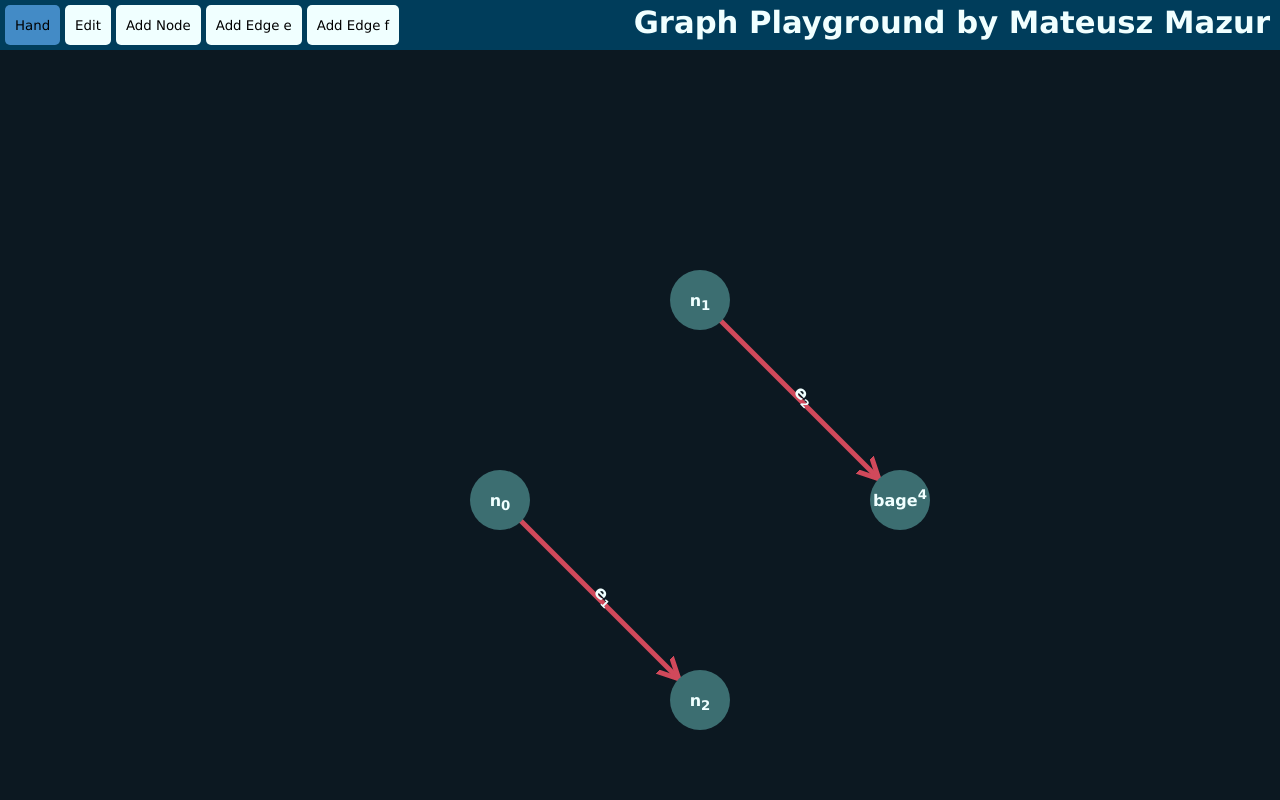
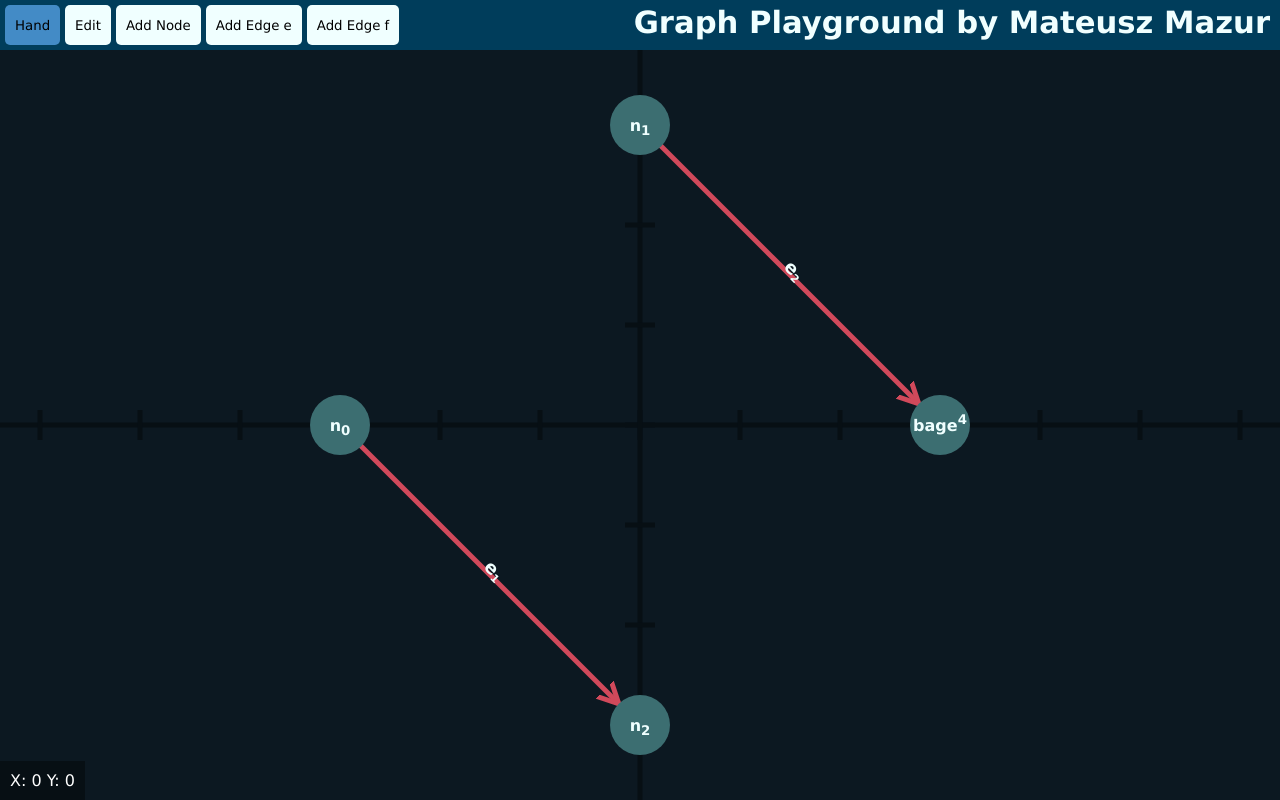
Before and after one commit to mzsuetam/Gene-Graph-Editor, an Angular app: page / in a window 1280 px wide. Built offline with nearby package versions, Linux system fonts and the light colour scheme.

Commit message:
Implemented canvas moving & added axis

```diff
--- a/src/app/app.component.css
+++ b/src/app/app.component.css
@@ -54,6 +54,59 @@
 	background-color:#0c1821;
 	width: 100vw;
 	height: calc(100vh - 50px);
+	position: absolute;
+	top: 50px;
+	overflow: hidden;
+}
+
+/* COORDINATE SYSTEM SECTION */
+
+#cs-y-axis{
+	background: #070f14;
+	height: 100%;
+	width: 5px;
+
+	position: absolute;
+	top: 0;
+	transform: translateX(-50%);
+}
+
+.cs-x-axis-grad{
+	background: #070f14;
+	height: 5px;
+
+	position: absolute;
+	transform: translate(-50%,-50%);
+}
+
+.cs-y-axis-grad{
+	background: #070f14;
+	width: 5px;
+
+	position: absolute;
+	transform: translate(-50%,-50%);
+}
+
+#cs-x-axis{
+	background: #070f14;
+	height: 5px;
+	width: 100%;
+
+	position: absolute;
+	left: 0;
+	transform: translateY(-50%);
+}
+
+#cs-badge{
+	position: absolute;
+	z-index: 2;
+	bottom: 0;
+
+	background: #070f14;
+	color: white;
+	padding: 10px;
+
+	cursor: pointer;
 }
 
 /* NODE SECTION */
--- a/src/app/app.component.html
+++ b/src/app/app.component.html
@@ -10,10 +10,23 @@
 
 <!-- SECTION OF CANVAS -->
 <div id="canvas" [style.cursor]="getCursorStyle('canvas')">
+	<div id="cs-y-axis" [attr.style]="'left:'+settings.physical.coord_sys.x_offset+'px;'" ></div>
+	<div id="cs-x-axis" [attr.style]="'top:'+settings.physical.coord_sys.y_offset+'px;'" ></div>
+	<div *ngFor="let i of getCsAxisGrad(0)" class="cs-x-axis-grad"	[attr.style]="'width:'+settings.physical.coord_sys.grad_size+'px;'
+	+'top:'+(settings.physical.coord_sys.y_offset%settings.physical.coord_sys.grad_factor+i*settings.physical.coord_sys.grad_factor)+'px;'
+	+'left:'+settings.physical.coord_sys.x_offset+'px;'" ></div>
+	<div *ngFor="let i of getCsAxisGrad(1)" class="cs-y-axis-grad"	[attr.style]="'height:'+settings.physical.coord_sys.grad_size+'px;'
+	+'left:'+(settings.physical.coord_sys.x_offset%settings.physical.coord_sys.grad_factor+i*settings.physical.coord_sys.grad_factor)+'px;'
+	+'top:'+settings.physical.coord_sys.y_offset+'px;'" ></div>
+	<div id="cs-badge" (click)="resetOffset()" title="Press to reset">
+		<p>
+			X: {{getOffsetForPrint(0)}} Y: {{getOffsetForPrint(1)}}
+		</p>
+	</div>
 	<!-- EDGES 1 -->
 	<svg *ngFor="let e of edges_1" id="edge-1-{{e.id}}" [class]="'edge edge-type-1'" [attr.height]="e.physical.height" [attr.width]="e.physical.width"
-		[style.left.px]="!isEdge1Flipped(e.id) ? e.physical.x : e.physical.x"
-		[style.top.px]="!isEdge1Flipped(e.id) ? e.physical.y : e.physical.y">
+		[style.left.px]="this.settings.physical.coord_sys.x_offset +  e.physical.x"
+		[style.top.px]="this.settings.physical.coord_sys.y_offset +  e.physical.y">
 		<defs>
 			<marker id="triangle-1-right" viewBox="2 0 10 10" refX="22" refY="5" markerWidth="5" markerHeight="5" orient="auto">
 				<path d="M 0 0 L 10 5 L 0 10 z" [class]="'edge-type-1'" stroke-width="2"/>
@@ -39,8 +52,8 @@
 	</svg>
 	<!-- EDGES 2 -->
 	<svg *ngFor="let e of edges_2" id="edge-2-{{e.id}}" [class]="'edge edge-type-2'" [attr.height]="e.physical.height" [attr.width]="e.physical.width"
-		[style.left.px]="!isEdge2Flipped(e.id) ? e.physical.x : e.physical.x"
-		[style.top.px]="!isEdge2Flipped(e.id) ? e.physical.y : e.physical.y">
+		[style.left.px]="this.settings.physical.coord_sys.x_offset +  e.physical.x"
+		[style.top.px]="this.settings.physical.coord_sys.y_offset +  e.physical.y">
 		<defs>
 			<marker id="triangle-2-right" viewBox="2 0 10 10" refX="22" refY="5" markerWidth="5" markerHeight="5" orient="auto">
 				<path d="M 0 0 L 10 5 L 0 10 z" [class]="'edge-type-2'" stroke-width="2"/>
@@ -67,7 +80,8 @@
 	<!-- NODES -->
 	<div *ngFor="let n of nodes" id="node-{{n.id}}" class="node" [ngClass]="{selected : isSelected(n.id)}" (click)="flipSelection(n.id)"
 		[style.width.px]="n.physical.width" [style.height.px]="n.physical.height"
-		[style.left.px]="n.physical.x - n.physical.height/2"  [style.top.px]="n.physical.y - n.physical.height/2"
+		[style.left.px]="this.settings.physical.coord_sys.x_offset + n.physical.x - n.physical.width/2"
+		[style.top.px]="this.settings.physical.coord_sys.y_offset + n.physical.y - n.physical.height/2"
 		[style.cursor]="getCursorStyle('node')">
 		<p><span>{{n.badge.text}}</span>
 			<sub>{{n.badge.sub}}</sub>
--- a/src/app/app.component.ts
+++ b/src/app/app.component.ts
@@ -30,6 +30,13 @@ export class AppComponent {
     },
 
     physical: {
+      coord_sys: {
+        x_offset: 0,
+        y_offset: 0,
+        grad_factor: 100,
+        grad_size: 30
+      },
+
       sub_text: 3,
       sup_text: -12,
       node_size: 60,
@@ -55,9 +62,34 @@ export class AppComponent {
   constructor(){
 
     document.addEventListener('mousemove', (event) => {
-      this.mouse.x = event.clientX
-      this.mouse.y = event.clientY
+      this.mouse.x = event.clientX - document.getElementById('canvas')!.offsetLeft
+      this.mouse.y = event.clientY - document.getElementById('canvas')!.offsetTop
+
+      if ( !this.mouse.lb_pressed && ( this.mouse.mb_pressed || this.mouse.rb_pressed ) ){
+        this.settings.physical.coord_sys.x_offset += event.movementX
+        this.settings.physical.coord_sys.y_offset += event.movementY
+        this.mouse.prev_x = event.clientX
+        this.mouse.prev_y = event.clientY
+      }
     });
+
+    document.addEventListener('mousedown', (event) => {
+      if ( event.button == 1 || event.button == 2 ) {
+        var int = setInterval(() => {
+          //<-- actions when we hold the button
+          if ( event.button == 1 ) this.mouse.mb_pressed = true
+          if ( event.button == 2 ) this.mouse.rb_pressed = true
+
+        }, 10)
+
+        document.addEventListener("mouseup", () => {
+          clearInterval(int);
+          if ( event.button == 1 ) this.mouse.mb_pressed = false
+          if ( event.button == 2 ) this.mouse.rb_pressed = false
+        })
+      }
+    });
+
     document.addEventListener('contextmenu', (event) => {
       event.preventDefault()
     });
@@ -65,19 +97,23 @@ export class AppComponent {
 
 
   ngOnInit(){
+    this.settings.physical.coord_sys.x_offset = document.getElementById('canvas')!.offsetWidth/2
+    this.settings.physical.coord_sys.y_offset = document.getElementById('canvas')!.offsetHeight/2
+
     document.getElementById('canvas')!.addEventListener('click', (event) => {
+
       if ( this.tool == Tool.ADDNODE ){
-        this.addNode(this.mouse.x,this.mouse.y)
+        this.addNode(this.mouse.x - this.settings.physical.coord_sys.x_offset,this.mouse.y - this.settings.physical.coord_sys.y_offset)
         this.focused_node = this.nodes[this.nodes.length-1].id
         this.settings.show_curtain = true
         this.settings.show_properties_window.node = true
       }
     });
 
-    this.addNode(500,500)
-    this.addNode(700,300)
-    this.addNode(700,700)
-    this.addNode(900,500,{text:"bage", sub:"", sup:"4"})
+    this.addNode(-300,0)
+    this.addNode(0,-300)
+    this.addNode(0,300)
+    this.addNode(300,0,{text:"bage", sub:"", sup:"4"})
 
     this.addEdge(0, 1, EdgeType.E)
     this.addEdge(0, 2, EdgeType.E)
@@ -111,12 +147,13 @@ export class AppComponent {
 
     document.getElementById( "node-"+id )!.addEventListener('mousedown', (e) => {
       if ( this.tool == Tool.HAND && e.button == 0 ){
+        this.mouse.lb_pressed = true
         var i = 0
         var int = setInterval(() => {
           //<-- actions when we hold the button
           if ( this.settings.dragging_enabled ){
-            new_node.physical.x = this.mouse.x
-            new_node.physical.y = this.mouse.y
+            new_node.physical.x = this.mouse.x - this.settings.physical.coord_sys.x_offset
+            new_node.physical.y = this.mouse.y - this.settings.physical.coord_sys.y_offset
 
             for( let i=0; i< new_node.edges_1_out.length; i++ ){
               let dx = new_node.physical.x - this.getEdge1ById(new_node.edges_1_out[i]).physical.x
@@ -160,6 +197,7 @@ export class AppComponent {
 
         document.addEventListener("mouseup", () => {
           clearInterval(int);
+          this.mouse.lb_pressed = false
         //<-- actions when we release the button
           // console.log("release")
 
@@ -189,6 +227,7 @@ export class AppComponent {
 
       document.getElementById( "edge-1-"+id+"-path" )!.addEventListener('mousedown', (e) => {
         if ( this.tool == Tool.HAND &&  e.button == 0 ){
+          this.mouse.lb_pressed = true
           var int = setInterval(() => {
             //<-- actions when we hold the button
             if ( this.settings.dragging_enabled ){
@@ -196,29 +235,29 @@ export class AppComponent {
                 let x0 = this.getNodeById(new_edge.start_node).physical.x
                 let y0 = this.getNodeById(new_edge.start_node).physical.y
 
-                let dx = Math.abs( this.mouse.x - this.getNodeById(new_edge.end_node).physical.x )
-                let dy = Math.abs( this.mouse.y - this.getNodeById(new_edge.end_node).physical.y )
+                let dx = Math.abs( this.mouse.x - this.settings.physical.coord_sys.x_offset - this.getNodeById(new_edge.end_node).physical.x )
+                let dy = Math.abs( this.mouse.y - this.settings.physical.coord_sys.y_offset - this.getNodeById(new_edge.end_node).physical.y )
                 let c = Math.sqrt( dx*dx + dy*dy )
 
-                new_edge.physical.v1_x = this.mouse.x - x0
-                new_edge.physical.v1_y = this.mouse.y - y0
+                new_edge.physical.v1_x = this.mouse.x - this.settings.physical.coord_sys.x_offset - x0
+                new_edge.physical.v1_y = this.mouse.y - this.settings.physical.coord_sys.y_offset - y0
 
-                new_edge.physical.v2_x = ( c > this.settings.physical.node_size * this.settings.physical.safe_distance_factor ) ? this.mouse.x - x0 :  new_edge.physical.v2_x
-                new_edge.physical.v2_y = ( c > this.settings.physical.node_size * this.settings.physical.safe_distance_factor ) ? this.mouse.y - y0 :  new_edge.physical.v2_y
+                new_edge.physical.v2_x = ( c > this.settings.physical.node_size * this.settings.physical.safe_distance_factor ) ? this.mouse.x - this.settings.physical.coord_sys.x_offset - x0 :  new_edge.physical.v2_x
+                new_edge.physical.v2_y = ( c > this.settings.physical.node_size * this.settings.physical.safe_distance_factor ) ? this.mouse.y - this.settings.physical.coord_sys.y_offset - y0 :  new_edge.physical.v2_y
               }
               else{
                 let x0 = this.getNodeById(new_edge.start_node).physical.x + new_edge.physical.width
                 let y0 = this.getNodeById(new_edge.start_node).physical.y + new_edge.physical.height
 
-                let dx = Math.abs( this.mouse.x - this.getNodeById(new_edge.end_node).physical.x )
-                let dy = Math.abs( this.mouse.y - this.getNodeById(new_edge.end_node).physical.y )
+                let dx = Math.abs( this.mouse.x + this.settings.physical.coord_sys.x_offset - this.getNodeById(new_edge.end_node).physical.x )
+                let dy = Math.abs( this.mouse.y + this.settings.physical.coord_sys.y_offset - this.getNodeById(new_edge.end_node).physical.y )
                 let c = Math.sqrt( dx*dx + dy*dy )
 
-                new_edge.physical.v1_x = x0 - this.mouse.x
-                new_edge.physical.v1_y = y0 - this.mouse.y
+                new_edge.physical.v1_x = x0 - this.mouse.x + this.settings.physical.coord_sys.x_offset
+                new_edge.physical.v1_y = y0 - this.mouse.y + this.settings.physical.coord_sys.y_offset
 
-                new_edge.physical.v2_x = ( c > this.settings.physical.node_size * this.settings.physical.safe_distance_factor ) ? x0 - this.mouse.x :  new_edge.physical.v2_x
-                new_edge.physical.v2_y = ( c > this.settings.physical.node_size * this.settings.physical.safe_distance_factor ) ? y0 - this.mouse.y :  new_edge.physical.v2_y
+                new_edge.physical.v2_x = ( c > this.settings.physical.node_size * this.settings.physical.safe_distance_factor ) ? x0 - this.mouse.x + this.settings.physical.coord_sys.x_offset :  new_edge.physical.v2_x
+                new_edge.physical.v2_y = ( c > this.settings.physical.node_size * this.settings.physical.safe_distance_factor ) ? y0 - this.mouse.y + this.settings.physical.coord_sys.y_offset :  new_edge.physical.v2_y
 
               }
             }
@@ -226,6 +265,7 @@ export class AppComponent {
 
           document.addEventListener("mouseup", () => {
             clearInterval(int);
+            this.mouse.lb_pressed = false
           //<-- actions when we release the button
             // console.log("release")
 
@@ -251,6 +291,7 @@ export class AppComponent {
 
       document.getElementById( "edge-2-"+id+"-path" )!.addEventListener('mousedown', (e) => {
         if ( this.tool == Tool.HAND && e.button == 0 ){
+          this.mouse.lb_pressed = true
           var int = setInterval(() => {
             //<-- actions when we hold the button
             if ( this.settings.dragging_enabled ){
@@ -258,29 +299,29 @@ export class AppComponent {
                 let x0 = this.getNodeById(new_edge.start_node).physical.x
                 let y0 = this.getNodeById(new_edge.start_node).physical.y
 
-                let dx = Math.abs( this.mouse.x - this.getNodeById(new_edge.end_node).physical.x )
-                let dy = Math.abs( this.mouse.y - this.getNodeById(new_edge.end_node).physical.y )
+                let dx = Math.abs( this.mouse.x - this.settings.physical.coord_sys.x_offset - this.getNodeById(new_edge.end_node).physical.x )
+                let dy = Math.abs( this.mouse.y - this.settings.physical.coord_sys.y_offset - this.getNodeById(new_edge.end_node).physical.y )
                 let c = Math.sqrt( dx*dx + dy*dy )
 
-                new_edge.physical.v1_x = this.mouse.x - x0
-                new_edge.physical.v1_y = this.mouse.y - y0
+                new_edge.physical.v1_x = this.mouse.x - this.settings.physical.coord_sys.x_offset - x0
+                new_edge.physical.v1_y = this.mouse.y - this.settings.physical.coord_sys.y_offset - y0
 
-                new_edge.physical.v2_x = ( c > this.settings.physical.node_size * this.settings.physical.safe_distance_factor ) ? this.mouse.x - x0 :  new_edge.physical.v2_x
-                new_edge.physical.v2_y = ( c > this.settings.physical.node_size * this.settings.physical.safe_distance_factor ) ? this.mouse.y - y0 :  new_edge.physical.v2_y
+                new_edge.physical.v2_x = ( c > this.settings.physical.node_size * this.settings.physical.safe_distance_factor ) ? this.mouse.x - this.settings.physical.coord_sys.x_offset - x0 :  new_edge.physical.v2_x
+                new_edge.physical.v2_y = ( c > this.settings.physical.node_size * this.settings.physical.safe_distance_factor ) ? this.mouse.y - this.settings.physical.coord_sys.y_offset - y0 :  new_edge.physical.v2_y
               }
               else{
                 let x0 = this.getNodeById(new_edge.start_node).physical.x + new_edge.physical.width
                 let y0 = this.getNodeById(new_edge.start_node).physical.y + new_edge.physical.height
 
-                let dx = Math.abs( this.mouse.x - this.getNodeById(new_edge.end_node).physical.x )
-                let dy = Math.abs( this.mouse.y - this.getNodeById(new_edge.end_node).physical.y )
+                let dx = Math.abs( this.mouse.x + this.settings.physical.coord_sys.x_offset - this.getNodeById(new_edge.end_node).physical.x )
+                let dy = Math.abs( this.mouse.y + this.settings.physical.coord_sys.y_offset - this.getNodeById(new_edge.end_node).physical.y )
                 let c = Math.sqrt( dx*dx + dy*dy )
 
-                new_edge.physical.v1_x = x0 - this.mouse.x
-                new_edge.physical.v1_y = y0 - this.mouse.y
+                new_edge.physical.v1_x = x0 - this.mouse.x + this.settings.physical.coord_sys.x_offset
+                new_edge.physical.v1_y = y0 - this.mouse.y + this.settings.physical.coord_sys.y_offset
 
-                new_edge.physical.v2_x = ( c > this.settings.physical.node_size * this.settings.physical.safe_distance_factor ) ? x0 - this.mouse.x :  new_edge.physical.v2_x
-                new_edge.physical.v2_y = ( c > this.settings.physical.node_size * this.settings.physical.safe_distance_factor ) ? y0 - this.mouse.y :  new_edge.physical.v2_y
+                new_edge.physical.v2_x = ( c > this.settings.physical.node_size * this.settings.physical.safe_distance_factor ) ? x0 - this.mouse.x + this.settings.physical.coord_sys.x_offset :  new_edge.physical.v2_x
+                new_edge.physical.v2_y = ( c > this.settings.physical.node_size * this.settings.physical.safe_distance_factor ) ? y0 - this.mouse.y + this.settings.physical.coord_sys.y_offset :  new_edge.physical.v2_y
 
               }
             }
@@ -288,6 +329,7 @@ export class AppComponent {
 
           document.addEventListener("mouseup", () => {
             clearInterval(int);
+            this.mouse.lb_pressed = false
           //<-- actions when we release the button
             // console.log("release")
 
@@ -484,15 +526,51 @@ export class AppComponent {
     }
     this.closeCurtainAndPropertiesWindows()
   }
+
+  getOffsetForPrint(axis: number){
+    if ( axis == 0 ){
+      return this.settings.physical.coord_sys.x_offset - document.getElementById('canvas')!.offsetWidth/2
+    }
+    else{ // if ( axis == 1 ) { ...
+      return this.settings.physical.coord_sys.y_offset - document.getElementById('canvas')!.offsetHeight/2
+    }
+  }
+
+  resetOffset(){
+    this.settings.physical.coord_sys.x_offset = document.getElementById('canvas')!.offsetWidth/2
+    this.settings.physical.coord_sys.y_offset = document.getElementById('canvas')!.offsetHeight/2
+  }
+
+  getCsAxisGrad(axis: number){
+    let tab = [] as number[]
+    let max=0
+    if ( axis == 0 ){
+      max = document.getElementById('canvas')!.offsetHeight / this.settings.physical.coord_sys.grad_factor + 1
+    }
+    else{ // if ( axis == 1 ) { ...
+      max = document.getElementById('canvas')!.offsetWidth / this.settings.physical.coord_sys.grad_factor + 1
+    }
+    for ( let i=0; i<max;i++){
+      tab.push(i)
+    }
+    return tab
+  }
 }
 
 export class Mouse {
   x: number;
   y: number;
 
+  prev_x: number;
+  prev_y: number;
+
+  lb_pressed = false;
+  mb_pressed = false;
+  rb_pressed = false;
+
   constructor(){
-    this.x = 0
-    this.y = 0
+    this.x = this.prev_x = 0
+    this.y = this.prev_y = 0
   }
 
 }
```
